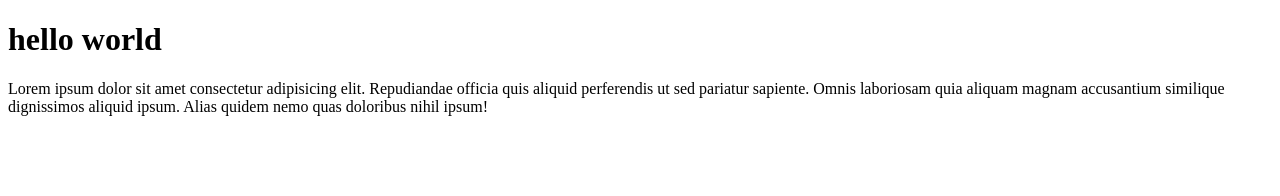
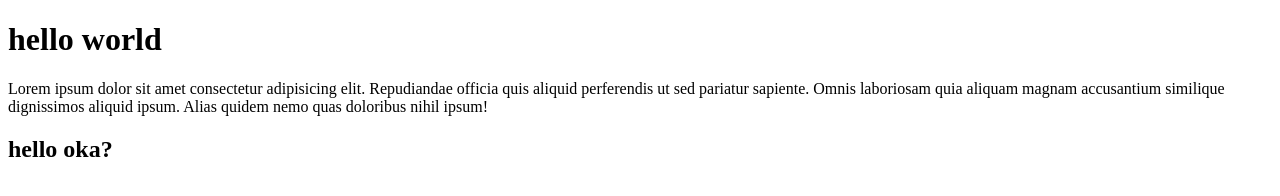
Before and after one commit to rushikesh-void/scratchproject, a plain HTML site: page index.html in a window 1280 px wide. Drawn offline with Linux system fonts and the light colour scheme.

Commit message:
fifth repo

```diff
--- a/index.html
+++ b/index.html
@@ -13,6 +13,10 @@
         pariatur sapiente. Omnis laboriosam quia aliquam magnam accusantium similique dignissimos aliquid ipsum. Alias
         quidem nemo quas doloribus nihil ipsum!
     </p>
+    <h2>
+        hello oka?
+
+    </h2>
 </body>
 
 </html>
```
